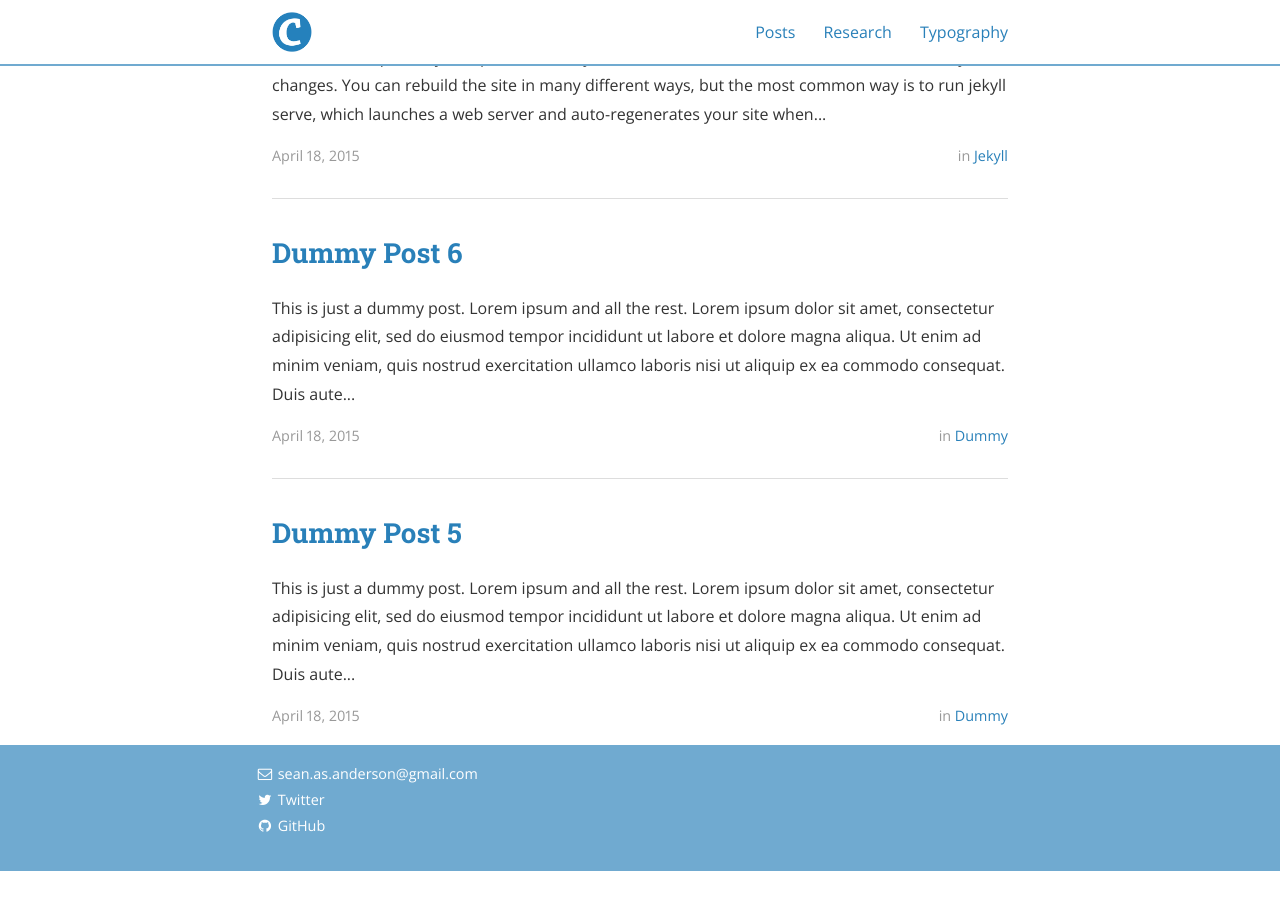
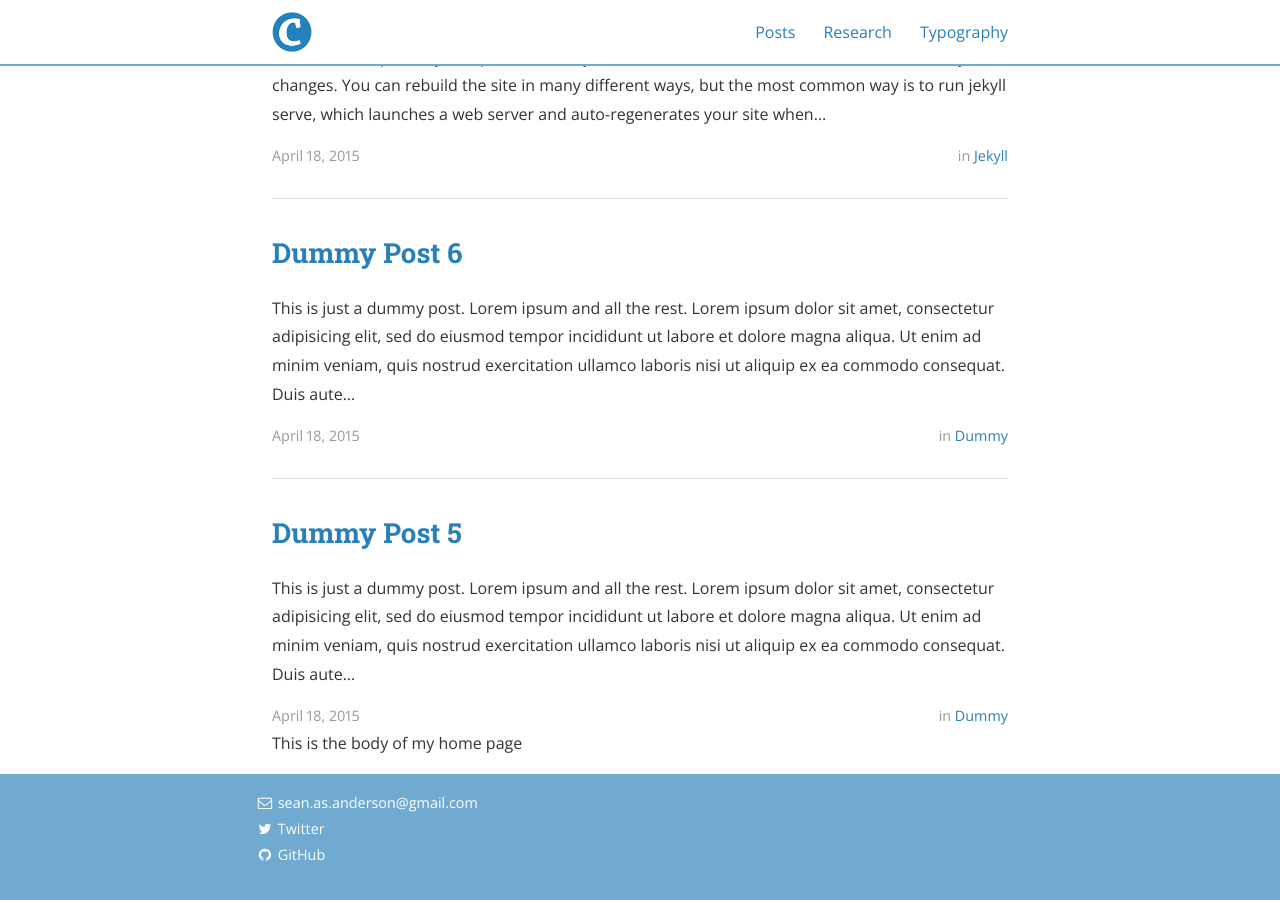
Before and after one commit to SeanASAnderson/SeanASAnderson.github.io, a Jekyll site: the page built from index.html, in a window 1280 px wide and 900 px high, scrolled down 1042 px. Built offline with Jekyll 4.4.1, drawn with Linux system fonts in a browser that asks for light colours; nearby versions of some CDN libraries; the list of posts is cut into pages by our own code; before the commit the page ends 1913 px from its top, so only the background shows below that.

Commit message:
trying to add body paragraphs

```diff
--- a/index.html
+++ b/index.html
@@ -43,6 +43,10 @@ pagination:
   {% endfor %}
 </ul>
 
+<body>
+  This is the body of my home page
+  </body>
+
 <!--<nav class="pagination" role="navigation">
 	<p>
     {% if paginator.previous_page %}
```
